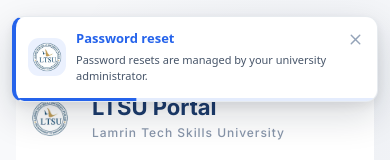
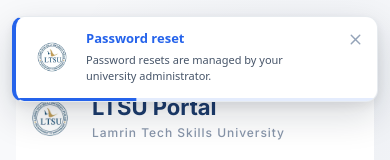
Before and after one commit to armanpreet-singh/smart-student-portal, a React (Vite) app: page /login in a window 390 px wide. Both pictures are taken after a click on the button "Forgot password?". Shown: the top 160 px of the page. Built offline with nearby package versions, Linux system fonts and the light colour scheme.

Commit message:
style(toast): enlarge seal and remove logo tile background

```diff
--- a/src/components/ui/Toast.css
+++ b/src/components/ui/Toast.css
@@ -28,19 +28,19 @@
   display: flex;
   min-width: 0;
   align-items: center;
-  gap: 13px;
-  padding: 16px 48px 16px 15px;
+  gap: 15px;
+  padding: 16px 48px 16px 16px;
 }
 
 .toast-logo {
   display: grid;
-  width: 43px;
-  height: 43px;
-  flex: 0 0 43px;
+  width: 60px;
+  height: 60px;
+  flex: 0 0 60px;
   place-items: center;
-  overflow: hidden;
-  border-radius: 11px;
-  background: color-mix(in srgb, var(--accent) 9%, transparent);
+  overflow: visible;
+  border-radius: 0;
+  background: transparent;
 }
 
 .toast-logo img {
@@ -48,7 +48,8 @@
   width: 100%;
   height: 100%;
   object-fit: contain;
-  transform: scale(1.25);
+  image-rendering: auto;
+  transform: none;
 }
 
 .toast-content {
@@ -135,9 +136,9 @@
   }
 
   .toast-logo {
-    width: 38px;
-    height: 38px;
-    flex-basis: 38px;
+    width: 48px;
+    height: 48px;
+    flex-basis: 48px;
   }
 
   .toast-content h4 { font-size: 13px; }
```
